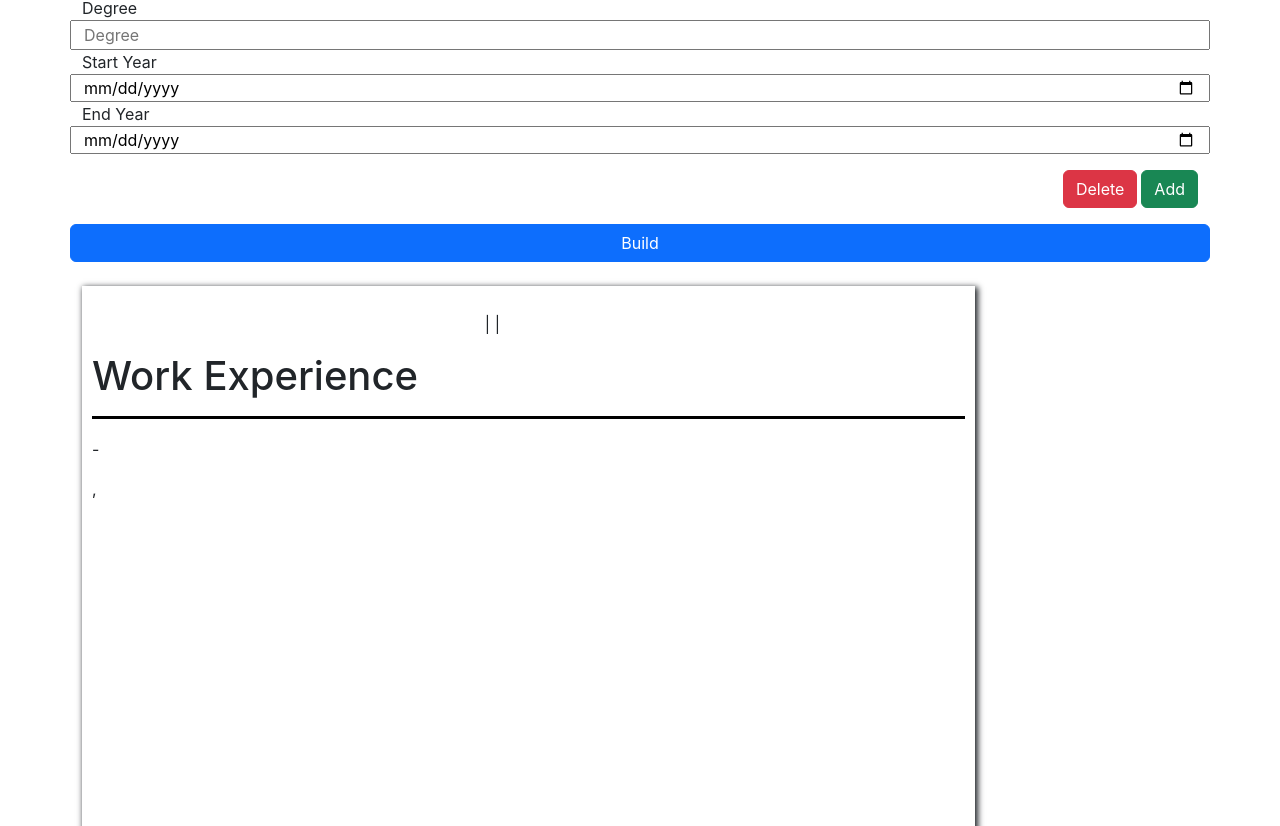
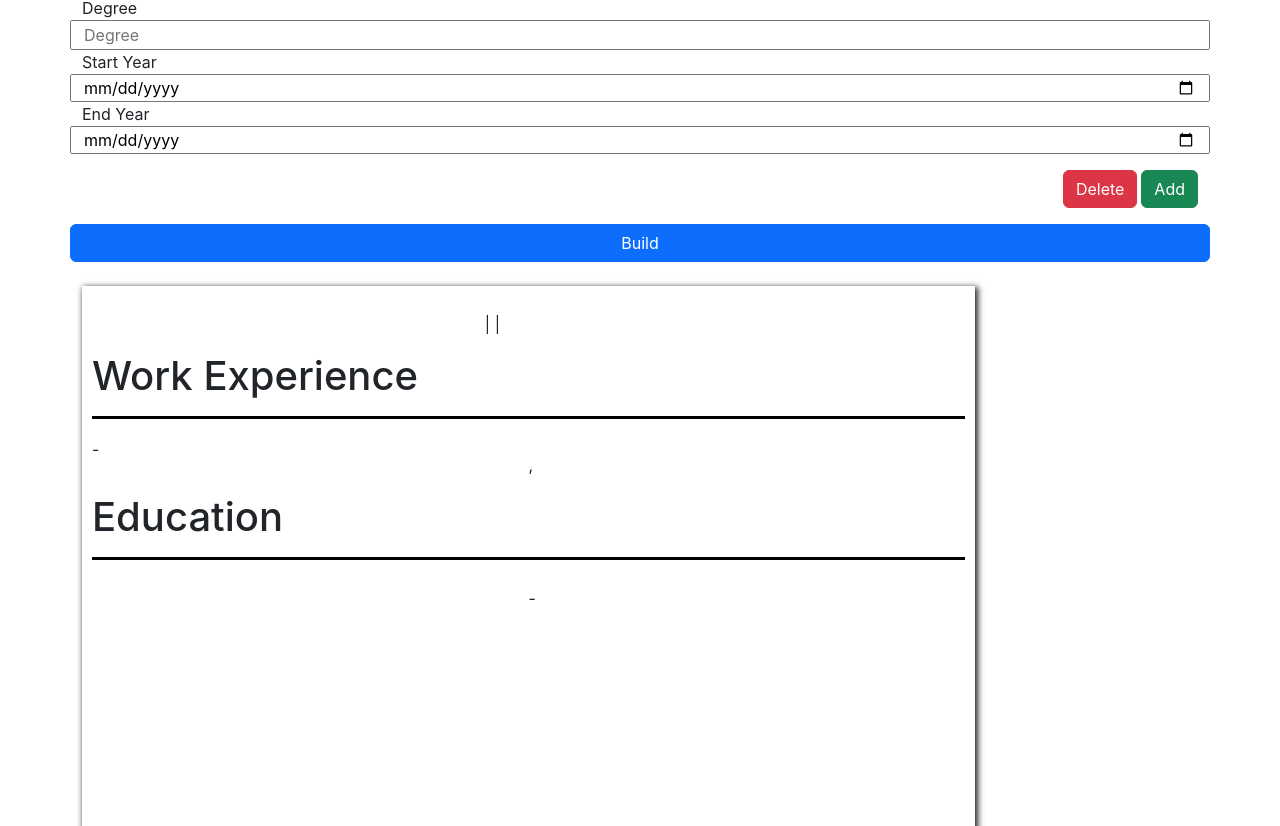
Before and after one commit to IamLiam09/cv-project, a React (Create React App) app: page / in a window 1280 px wide. Shown: the part 1042-1868 px from the top of the page. Built offline with nearby package versions, Linux system fonts and the light colour scheme; the HTML template or start-up script is replaced by a standard one.

Commit message:
pusing for assistance

```diff
--- a/src/App.css
+++ b/src/App.css
@@ -39,7 +39,7 @@ b.generalview.firstInfo{
   border-width: 3px 0 0;
   opacity: 1;
 }
-.secondarr .__details{
+.__details{
   display: grid;
   grid-template-columns: 1fr 1fr;
 }
--- a/src/App.js
+++ b/src/App.js
@@ -7,6 +7,7 @@ import WorkExperience from "./components/Practicalexp.js"
 import Buildbtn from "./components/Buildbtn.js"
 import Generalview from "./layouts/Generalview.js"
 import Practicalexpview from "./layouts/Practicalexpview"
+import Educationview from "./layouts/Educationview.js"
 import { Container, Row, Col, Button} from "react-bootstrap"
 import uniqid from "uniqid";
 function App() {
@@ -54,6 +55,7 @@ function App() {
         <div className="bg-white mt-4 mb-3 paper">
 			<Generalview personalInfo={personalInfo} />
 			<Practicalexpview generalInfo={generalInfo} />
+			<Educationview educationInfo={educationInfo} />
 		</div>
       </Container>
     </>
--- a/src/components/Education.js
+++ b/src/components/Education.js
@@ -69,7 +69,7 @@ const Educational = (props) => {
 									type="text"
 									id="Location"
 									placeholder="Location"
-									name="Location"
+									name="location"
 									value={educationInfos.location}
 									onChange={(e) => handleInputChange(index, e)}
 								/>
--- a/src/components/Practicalexp.js
+++ b/src/components/Practicalexp.js
@@ -89,7 +89,6 @@ const WorkExperience = (props) => {
 								<input
 									type="date"
 									id="StartYear"
-									placeholder="From"
 									value={generalInfos.from}
 									name="from"
 									onChange={(e) => handleInputChange(index, e)}
@@ -100,9 +99,8 @@ const WorkExperience = (props) => {
 								<input
 									type="date"
 									id="EndYear"
-									placeholder="To"
 									value={generalInfos.end}
-									name="to"
+									name="end"
 									onChange={(e) => handleInputChange(index, e)}
 								/>
 							</Row>
--- a/src/layouts/Educationview.js
+++ b/src/layouts/Educationview.js
@@ -1,27 +1,31 @@
 import { useState } from "react";
 import { Col, Row } from "react-bootstrap";
 const Generalview = (props) => {
-	const { thirdarr } = props;
+	const { educationInfo } = props;
+	const [thirdarr, setThirdArr] = useState(educationInfo);
 	return (
 		<section>
-            <h1 className=""> Work Experience </h1>
+			<h1 className=""> Education </h1>
+			<hr className="secondarr line"></hr>
 			{thirdarr.map((third, index) => {
+                // The function I used for rendering the data
+                // gotten from the form.
+				return (
 					<div key={index}>
+						<div className="__details">
 							<Row>
-                        <div className="flex">
-                            <Row>
-                                <h1>
-                                    {third.nameOfSchool}
-                                </h1>
-                                <h2>{third.location}</h2>
+								<h5>{third.nameOfSchool}</h5>
+								<h6>{third.degree}</h6>
 							</Row>
 							<Row>
-                                <h2>{third.degree}</h2>
-                                <h4>{third.startYear}-{third.endYear}</h4>
+								<h5>{third.location}</h5>
+								<p>
+									{third.startYear}-{third.endYear}
+								</p>
 							</Row>
 						</div>
-				    </Row>
-				</div>;
+					</div>
+				);
 			})}
 		</section>
 	);
--- a/src/layouts/Practicalexpview.js
+++ b/src/layouts/Practicalexpview.js
@@ -12,8 +12,8 @@ const Generalview = (props) => {
                     <div key={index}>
                         <div className="__details">
                             <div>
-                                <p>{second.from}-
-                                {second.end}</p>
+                                <p>{second.from} - </p>
+                                <p>{second.end}</p>
                             </div>
                             <div>
                                 <p>
```
Lines whose indentation alone changed are shown as unchanged.
